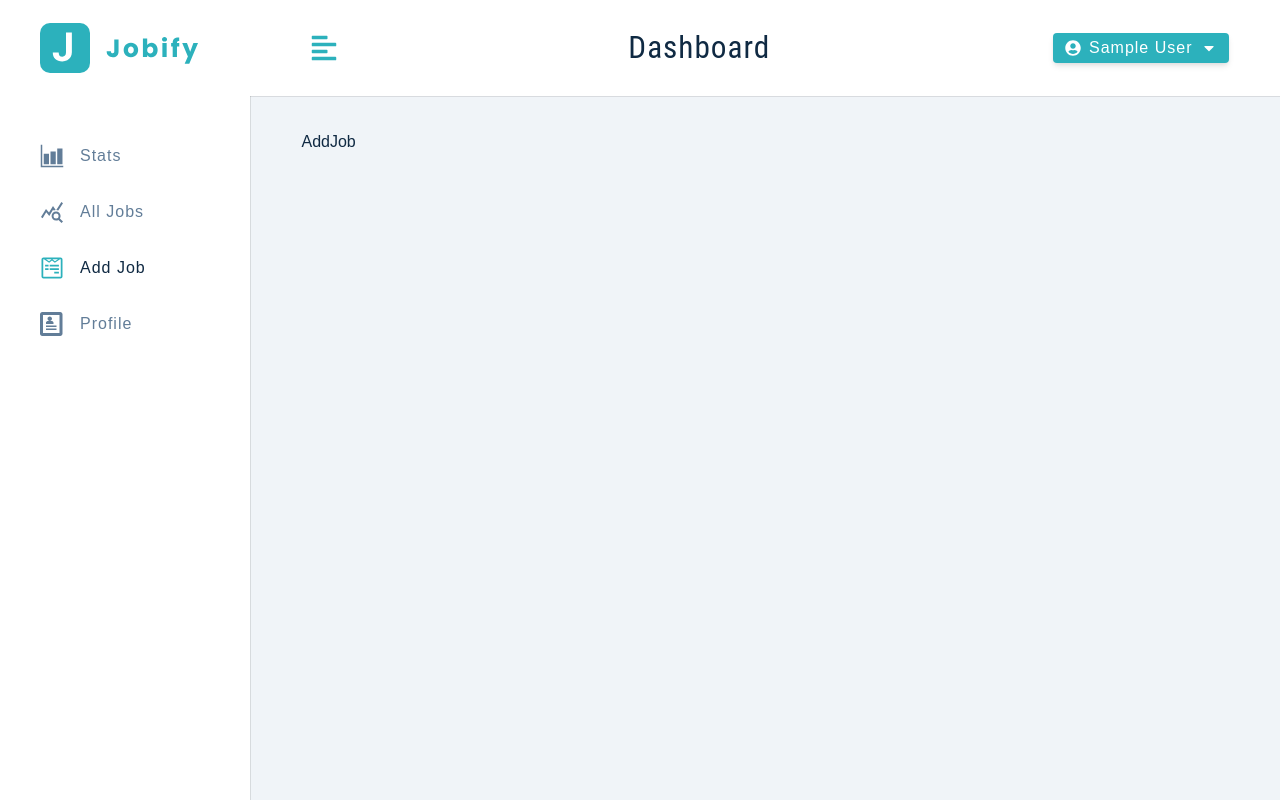
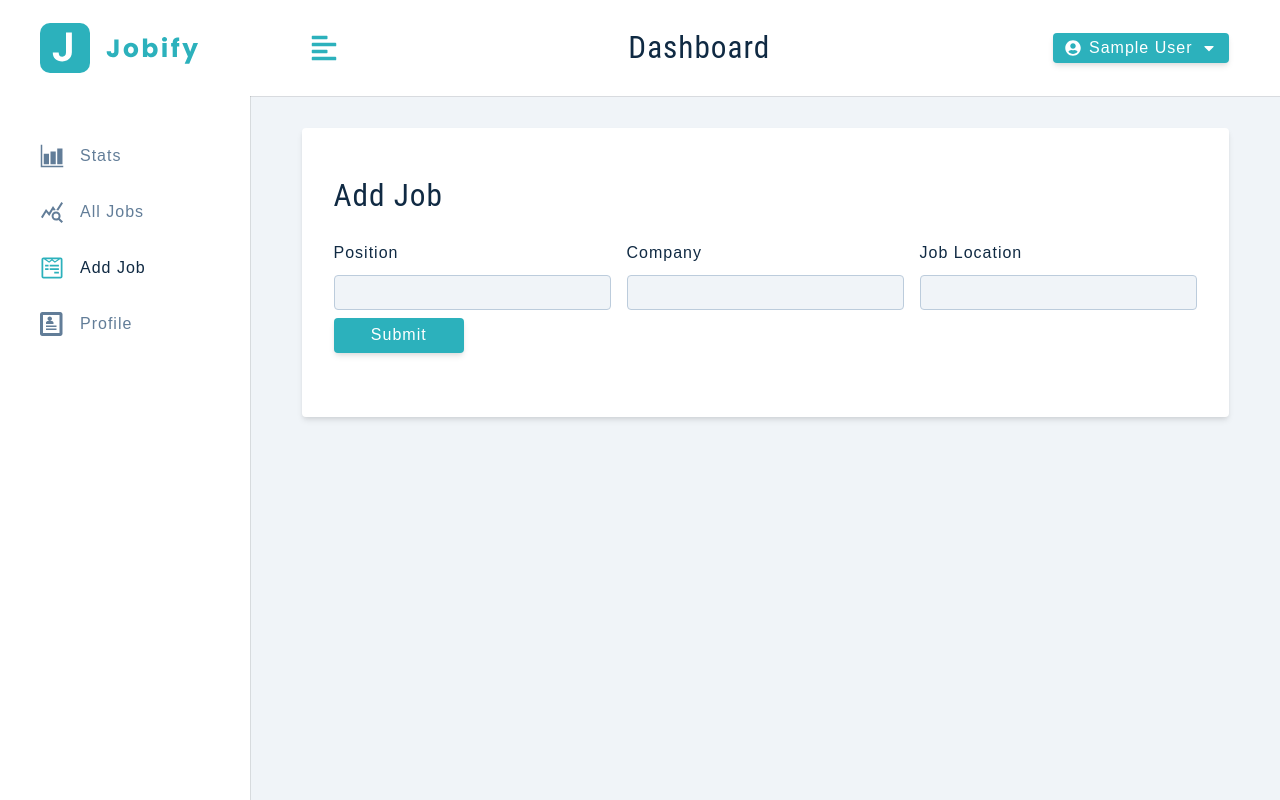
Before and after one commit to mraltun/mern-fs-jobify-project, a React (Create React App) app in the folder client/: page /add-job in a window 1280 px wide. Built offline with nearby package versions, Linux system fonts and the light colour scheme; sample sign-in values are in the browser's storage.

Commit message:
AddJob page general structure

```diff
--- a/client/src/pages/dashboard/AddJob.jsx
+++ b/client/src/pages/dashboard/AddJob.jsx
@@ -1,7 +1,84 @@
 import React from "react";
+import { FormRow, Alert } from "../../components/index";
+import { useAppContext } from "../../context/appContext";
+import Wrapper from "../../assets/wrappers/DashboardFormPage";
 
 const AddJob = () => {
-  return <div>AddJob</div>;
+  const {
+    isEditing,
+    showAlert,
+    displayAlert,
+    position,
+    company,
+    jobLocation,
+    jobType,
+    jobTypeOptions,
+    status,
+    statusOptions,
+  } = useAppContext();
+
+  const handleSubmit = (e) => {
+    e.preventDefault();
+
+    if (!position || !company || !jobLocation) {
+      displayAlert();
+      return;
+    }
+  };
+
+  const handleJobInput = (e) => {
+    const name = e.target.name;
+    const value = e.target.value;
+  };
+
+  return (
+    <Wrapper>
+      <form className='form'>
+        <h3>{isEditing ? "edit job" : "add job"}</h3>
+        {showAlert && <Alert />}
+
+        {/* position */}
+        <div className='form-center'>
+          <FormRow
+            type='text'
+            name='position'
+            value={position}
+            handleChange={handleJobInput}
+          />
+
+          {/* company */}
+          <FormRow
+            type='text'
+            name='company'
+            value={company}
+            handleChange={handleJobInput}
+          />
+
+          {/* location */}
+          <FormRow
+            type='text'
+            labelText='job location'
+            name='jobLocation'
+            value={jobLocation}
+            handleChange={handleJobInput}
+          />
+
+          {/* job type */}
+          {/* job status */}
+
+          <div className='btn-container'>
+            <button
+              type='submit'
+              className='btn btn-block submit-btn'
+              onClick={handleSubmit}
+            >
+              Submit
+            </button>
+          </div>
+        </div>
+      </form>
+    </Wrapper>
+  );
 };
 
 export default AddJob;
```
